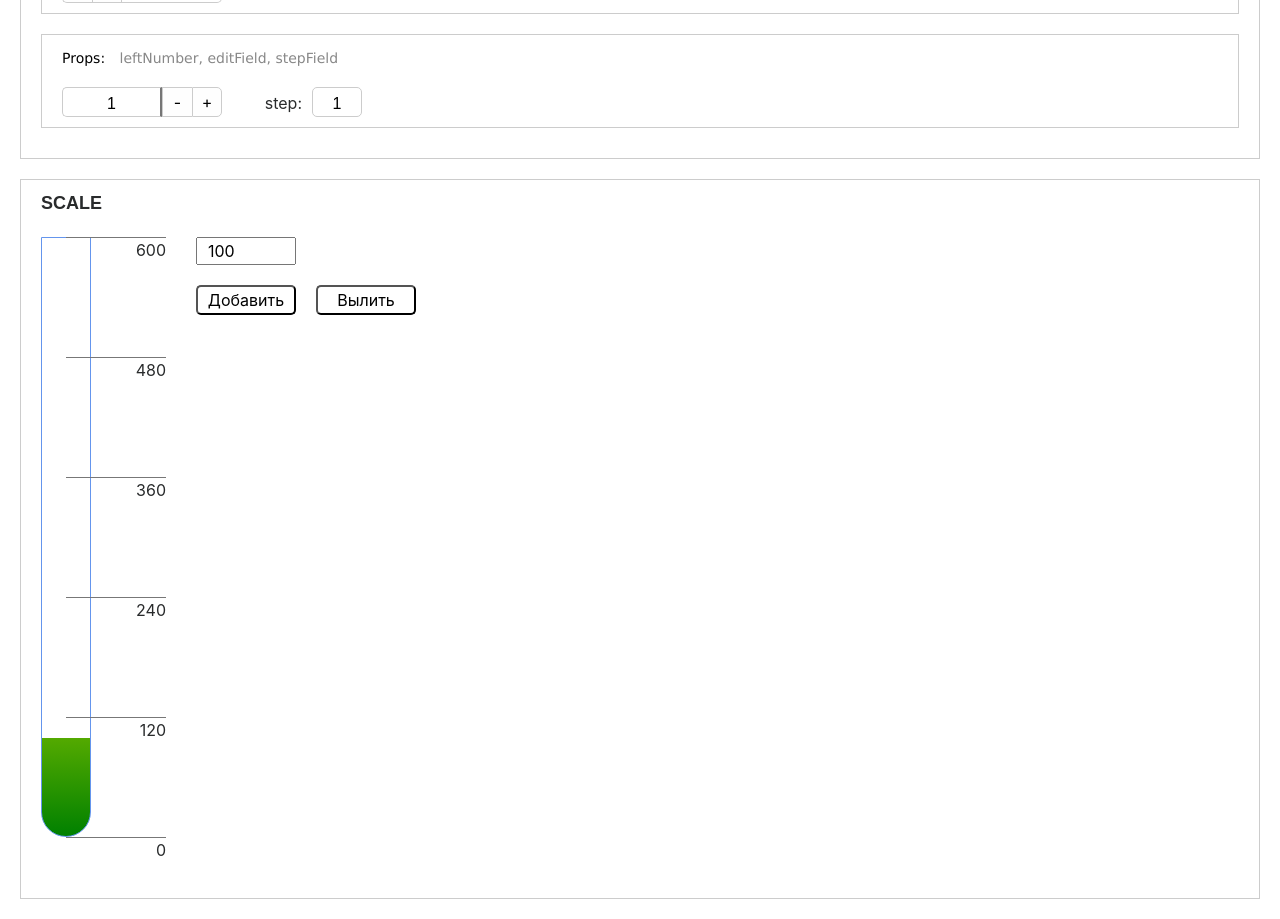
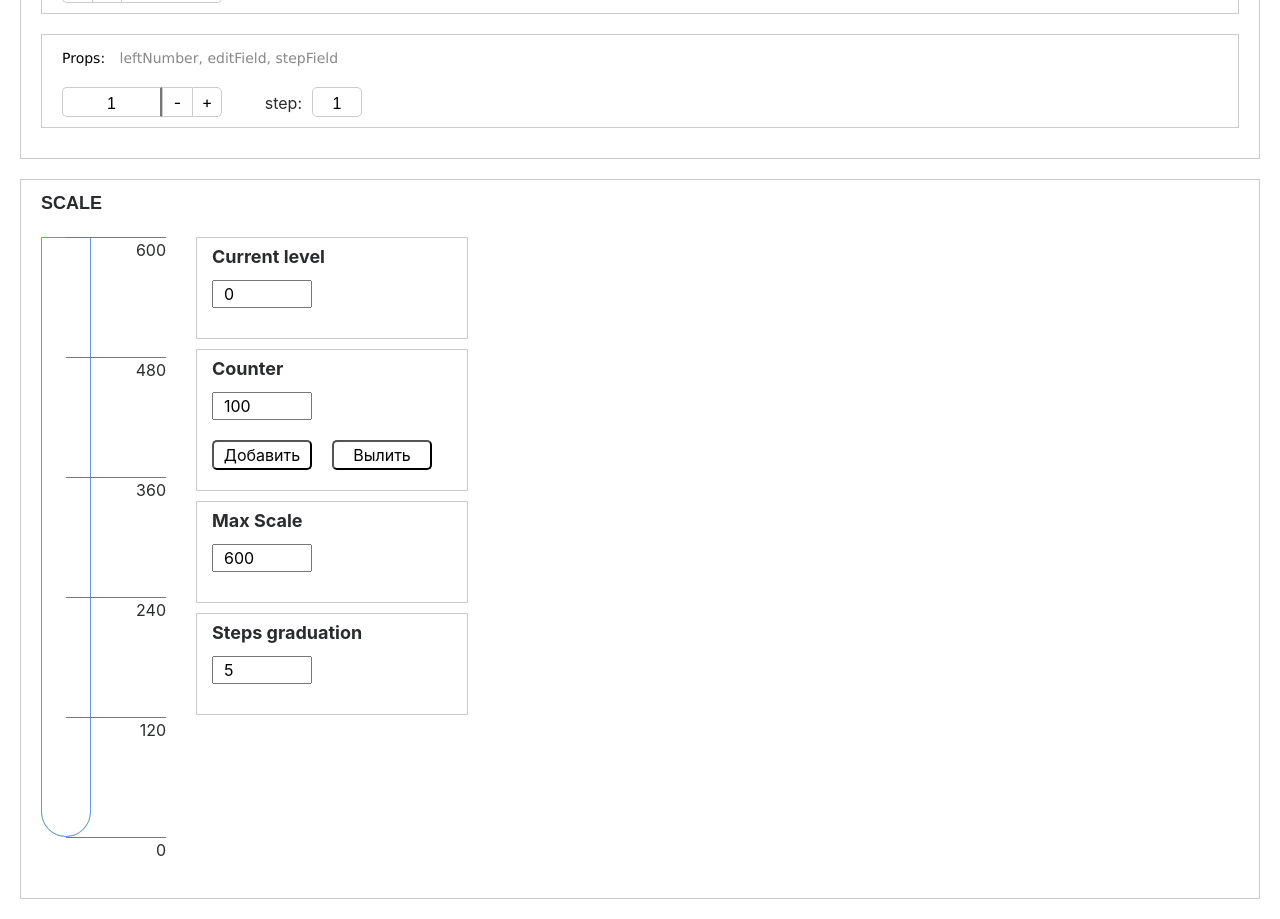
Before and after one commit to AlexMilweb/react-training, a React app: page / in a window 1280 px wide. Shown: the part 500-1419 px from the top of the page. Built offline with nearby package versions, Linux system fonts and the light colour scheme.

Commit message:
Доработка Scale, параметры и кастомизация

```diff
--- a/src/components/App/App.js
+++ b/src/components/App/App.js
@@ -43,9 +43,7 @@ export default class App extends Component {
                     </Example>
                 </Example>
                 <Example exampleName="Scale">
-                    <Scale
-                        simpleLevel='100'
-                    />
+                    <Scale />
                 </Example>
             </div>
         );
--- a/src/components/Scale/Scale.js
+++ b/src/components/Scale/Scale.js
@@ -4,20 +4,18 @@ import './Scale.less';
 export default class Scale extends Component {
     state = {
         maxScale: +this.props.maxScale || 600,
-        minScale: +this.props.minScale || 1,
         steps: +this.props.steps || 5,
-        heightScale: 600 / (+this.props.steps || 5),
         simpleLevel: +this.props.simpleLevel || 0,
         addCounter: +this.props.addCounter || 100
     }
 
-    addGraduation() {
+    addGraduation = () => {
         const step = this.state.maxScale / this.state.steps;
         let arrSteps = [];
 
         for (let i = 0; i <= this.state.maxScale; i += step) {
             const style = {
-                height: this.state.heightScale + 'px'
+                height: step * (600 / this.state.maxScale) + 'px'
             }
 
             arrSteps.push(
@@ -31,23 +29,43 @@ export default class Scale extends Component {
         return arrSteps;
     }
 
-    addLevel() {
+    handleAddLevel = () => {
+        if (this.state.simpleLevel + this.state.addCounter <= this.state.maxScale) {
             this.setState({
                 simpleLevel: this.state.simpleLevel + this.state.addCounter
             });
         }
+    }
 
-    pourLevel() {
+    handlePourLevel = () => {
+        if (this.state.simpleLevel - this.state.addCounter >= 0) {
             this.setState({
                 simpleLevel: this.state.simpleLevel - this.state.addCounter
             });
         }
+    }
 
-    onChangeCounter(e) {
+    onChangeCounter = e => {
         const val = e.target.value;
 
         this.setState({
             addCounter: +val
+        });
+    }
+
+    onChangeMaxScale = e => {
+        const val = e.target.value;
+
+        this.setState({
+            maxScale: +val
+        });
+    }
+
+    onChangeSteps = e => {
+        const val = e.target.value;
+
+        this.setState({
+            steps: +val
         });
     }
 
@@ -57,33 +75,73 @@ export default class Scale extends Component {
                 <div className='scale__line-wrap'>
                     <div
                         className='scale__line-inner'
-                        style={{transform: 'translateY(-' + this.state.simpleLevel + 'px)'}}
+                        style={{transform: 'translateY(-' + this.state.simpleLevel * (600 / this.state.maxScale) + 'px)'}}
                     />
                 </div>
                 <ul className='scale__graduation'>
                     {this.addGraduation()}
                 </ul>
                 <div className='scale__controls'>
+                    <section className='scale__controls-section'>
+                        <div className='scale__controls-title'>
+                            Current level
+                        </div>
+                        <input
+                            className='scale__input'
+                            name='current'
+                            value={this.state.simpleLevel}
+                        />
+                    </section>
+
+                    <section className='scale__controls-section'>
+                        <div className='scale__controls-title'>
+                            Counter
+                        </div>
                         <input
                             className='scale__input'
                             name='quantity'
                             value={this.state.addCounter}
-                        onChange={this.onChangeCounter.bind(this)}
+                            onChange={this.onChangeCounter}
                         />
                         <button
                             className='scale__button'
                             value={this.state.simpleLevel}
-                        onClick={this.addLevel.bind(this)}
+                            onClick={this.handleAddLevel}
                         >
                             Добавить
                         </button>
                         <button
                             className='scale__button'
                             value={this.state.simpleLevel}
-                        onClick={this.pourLevel.bind(this)}
+                            onClick={this.handlePourLevel}
                         >
                             Вылить
                         </button>
+                    </section>
+
+                    <section className='scale__controls-section'>
+                        <div className='scale__controls-title'>
+                            Max Scale
+                        </div>
+                        <input
+                            className='scale__input'
+                            name='maxScale'
+                            value={this.state.maxScale}
+                            onChange={this.onChangeMaxScale}
+                        />
+                    </section>
+
+                    <section className='scale__controls-section'>
+                        <div className='scale__controls-title'>
+                            Steps graduation
+                        </div>
+                        <input
+                            className='scale__input'
+                            name='steps'
+                            value={this.state.steps}
+                            onChange={this.onChangeSteps}
+                        />
+                    </section>
                 </div>
             </div>
         );
--- a/src/components/Scale/Scale.less
+++ b/src/components/Scale/Scale.less
@@ -35,6 +35,18 @@
         list-style: none;
     }
 
+    &__controls-section {
+        margin-bottom: 10px;
+        padding: 5px 15px 10px;
+        border: 1px solid #ccc;
+    }
+
+    &__controls-title {
+        margin-bottom: 10px;
+        font-weight: bold;
+        font-size: 18px;
+    }
+
     &__item {
         border-top: 1px solid #777;
         text-align: right;
@@ -53,6 +65,10 @@
         &:focus {
             outline: none;
         }
+
+        &[name='current'] {
+            pointer-events: none;
+        }
     }
 
     &__button {
```
Lines whose indentation alone changed are shown as unchanged.
